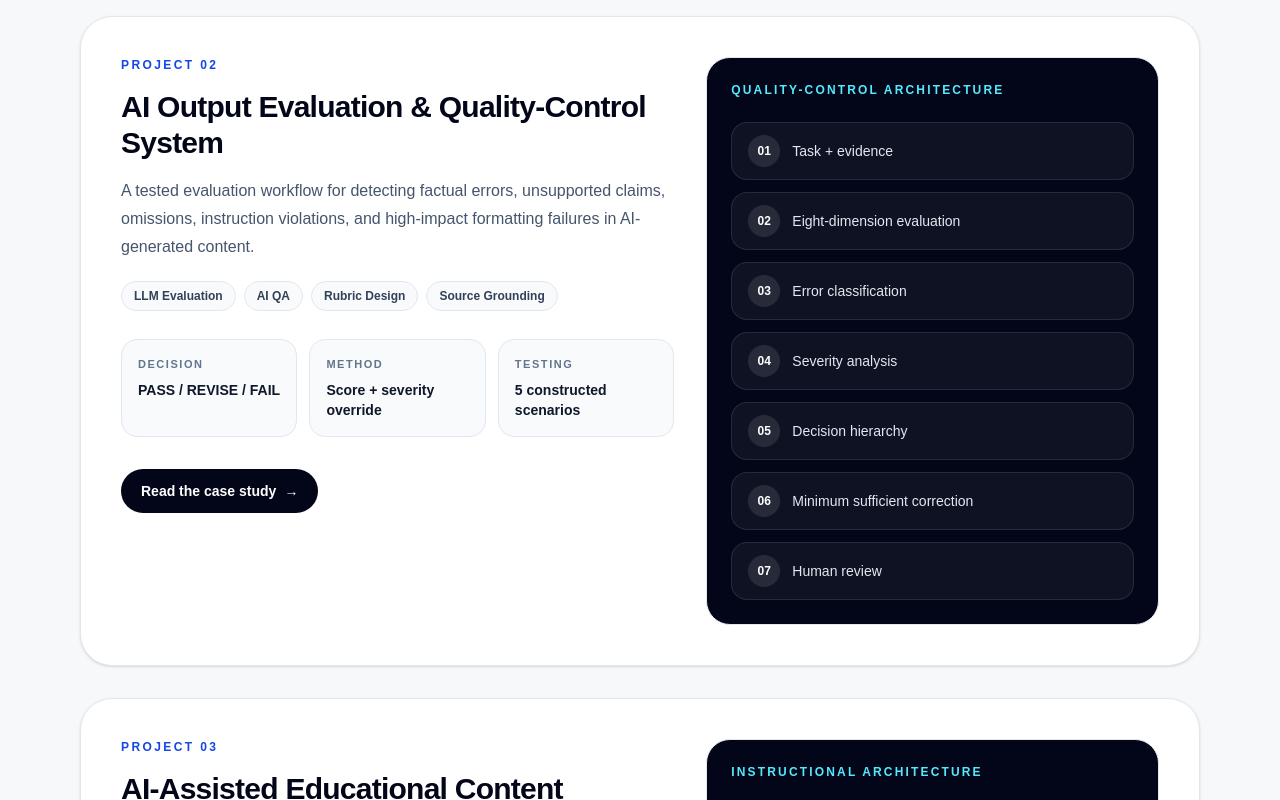
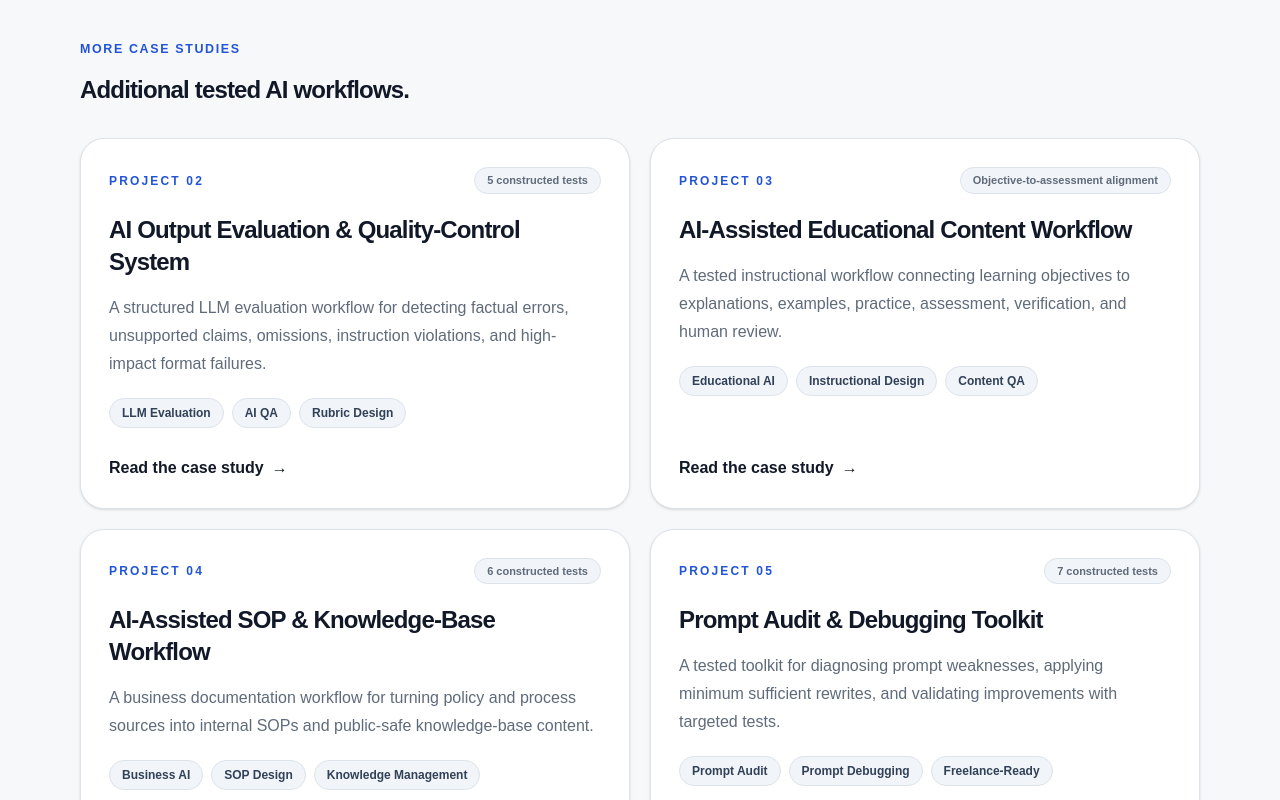
Before and after one commit to DeftLancer/mdharun-portfolio, a Next.js app: page / in a window 1280 px wide. Shown: the part 2260-3060 px from the top of the page. Built offline with nearby package versions, Linux system fonts and the light colour scheme.

Commit message:
Polish portfolio project hierarchy

```diff
--- a/src/app/page.js
+++ b/src/app/page.js
@@ -6,6 +6,7 @@ import Project02Card from "@/components/Project02Card";
 import Project03Card from "@/components/Project03Card";
 import Project04Card from "@/components/Project04Card";
 import Project05Card from "@/components/Project05Card";
+import ProjectsGrid from "@/components/ProjectsGrid";
 
 const services = [
     {
@@ -221,10 +222,20 @@ export default function Home() {
                             </div>
                         </article>
 
-                        <Project02Card />
+                        {/* <Project02Card />
                         <Project03Card />
                         <Project04Card />
-                        <Project05Card />
+                        <Project05Card /> */}
+                        <div className="mt-14 flex items-end justify-between gap-6">
+                            <div>
+                                <p className="eyebrow">More case studies</p>
+                                <h3 className="mt-2 text-2xl font-bold tracking-[-0.035em]">
+                                    Additional tested AI workflows.
+                                </h3>
+                            </div>
+                        </div>
+
+                        <ProjectsGrid />
                     </div>
                 </section>
 
--- /dev/null
+++ b/src/components/ProjectsGrid.js
@@ -0,0 +1,92 @@
+import Link from "next/link";
+
+const projects = [
+  {
+    number: "02",
+    title: "AI Output Evaluation & Quality-Control System",
+    summary:
+      "A structured LLM evaluation workflow for detecting factual errors, unsupported claims, omissions, instruction violations, and high-impact format failures.",
+    tags: ["LLM Evaluation", "AI QA", "Rubric Design"],
+    meta: "5 constructed tests",
+    href: "/projects/ai-output-evaluation-quality-control",
+  },
+  {
+    number: "03",
+    title: "AI-Assisted Educational Content Workflow",
+    summary:
+      "A tested instructional workflow connecting learning objectives to explanations, examples, practice, assessment, verification, and human review.",
+    tags: ["Educational AI", "Instructional Design", "Content QA"],
+    meta: "Objective-to-assessment alignment",
+    href: "/projects/ai-assisted-educational-content-workflow",
+  },
+  {
+    number: "04",
+    title: "AI-Assisted SOP & Knowledge-Base Workflow",
+    summary:
+      "A business documentation workflow for turning policy and process sources into internal SOPs and public-safe knowledge-base content.",
+    tags: ["Business AI", "SOP Design", "Knowledge Management"],
+    meta: "6 constructed tests",
+    href: "/projects/ai-assisted-sop-knowledge-base-workflow",
+  },
+  {
+    number: "05",
+    title: "Prompt Audit & Debugging Toolkit",
+    summary:
+      "A tested toolkit for diagnosing prompt weaknesses, applying minimum sufficient rewrites, and validating improvements with targeted tests.",
+    tags: ["Prompt Audit", "Prompt Debugging", "Freelance-Ready"],
+    meta: "7 constructed tests",
+    href: "/projects/prompt-audit-debugging-toolkit",
+  },
+];
+
+export default function ProjectsGrid() {
+  return (
+    <div className="mt-8 grid gap-5 lg:grid-cols-2">
+      {projects.map((project) => (
+        <article
+          key={project.number}
+          className="group flex h-full flex-col rounded-3xl border border-[var(--border)] bg-white p-6 shadow-sm transition duration-300 hover:-translate-y-1 hover:shadow-xl sm:p-7"
+        >
+          <div className="flex items-center justify-between gap-4">
+            <p className="text-xs font-black uppercase tracking-[0.18em] text-[var(--accent)]">
+              Project {project.number}
+            </p>
+
+            <span className="rounded-full border border-[var(--border)] bg-[var(--surface-soft)] px-3 py-1 text-[11px] font-bold text-[var(--muted)]">
+              {project.meta}
+            </span>
+          </div>
+
+          <h3 className="mt-5 text-2xl font-bold tracking-[-0.035em] text-[var(--foreground)]">
+            {project.title}
+          </h3>
+
+          <p className="mt-4 leading-7 text-[var(--muted)]">
+            {project.summary}
+          </p>
+
+          <div className="mt-5 flex flex-wrap gap-2">
+            {project.tags.map((tag) => (
+              <span
+                key={tag}
+                className="rounded-full border border-[var(--border)] bg-[var(--surface-soft)] px-3 py-1.5 text-xs font-semibold text-slate-700"
+              >
+                {tag}
+              </span>
+            ))}
+          </div>
+
+          <div className="mt-auto pt-7">
+            <Link
+              href={project.href}
+              className="inline-flex items-center gap-2 font-bold text-[var(--accent)] transition group-hover:gap-3 hover:text-[var(--accent-dark)]"
+            >
+              Read the case study
+              <span aria-hidden="true">→</span>
+            </Link>
+          </div>
+        </article>
+      ))}
+    </div>
+  );
+}
```
